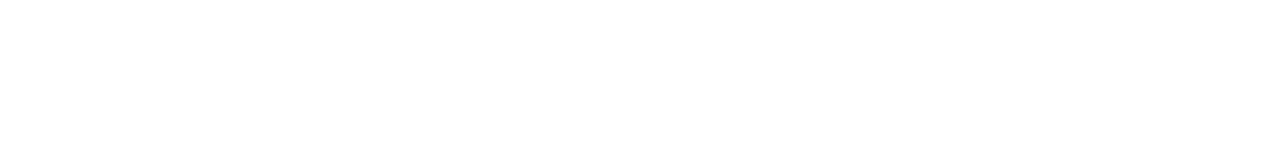
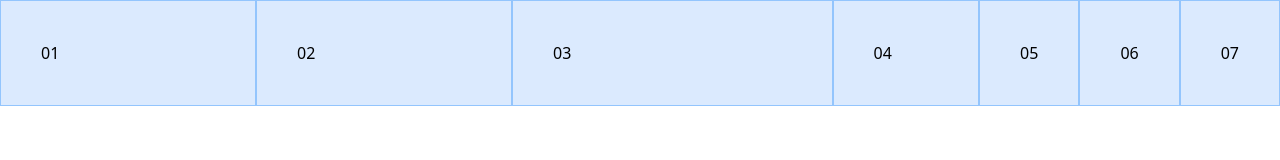
Before and after one commit to NguyenSon2310/Tailwind-CSS-From-Scratch, a plain HTML site: page 13-flex/index.html in a window 1280 px wide. Drawn offline with nearby package versions, Linux system fonts and the light colour scheme.

Commit message:
19. Flexbox

```diff
--- a/13-flex/index.html
+++ b/13-flex/index.html
@@ -1,5 +1,6 @@
 <!DOCTYPE html>
 <html lang="en">
+
 <head>
   <meta charset="UTF-8" />
   <meta http-equiv="X-UA-Compatible" content="IE=edge" />
@@ -7,13 +8,42 @@
   <script src="https://cdn.tailwindcss.com"></script>
   <title>Flex</title>
 </head>
+
 <body>
   <!-- Flex and alignment -->
+  <!-- <div class="flex flex-wrap items-center justify-between h-72 w-full bg-gray-100">
+    <div class="p-10 border border-blue-300 bg-blue-100">01</div>
+    <div class="p-10 border border-blue-300 bg-blue-100">02</div>
+    <div class="p-10 border border-blue-300 bg-blue-100">03</div>
+    <div class="p-10 border border-blue-300 bg-blue-100">04</div>
+    <div class="p-10 border border-blue-300 bg-blue-100">04</div>
+    <div class="p-10 border border-blue-300 bg-blue-100">04</div>
+    <div class="p-10 border border-blue-300 bg-blue-100">04</div>
+    <div class="p-10 border border-blue-300 bg-blue-100">04</div>
+    <div class="p-10 border border-blue-300 bg-blue-100">04</div>
+  </div> -->
 
   <!-- Flex Column, Gap and Order -->
+  <!-- <div class="flex flex-col gap-4 items-center justify-between h-72 w-full bg-gray-100">
+    <div class="order-3 p-10 border border-blue-300 bg-blue-100">01</div>
+    <div class="order-2 p-10 border border-blue-300 bg-blue-100">02</div>
+    <div class="order-4 p-10 border border-blue-300 bg-blue-100">03</div>
+    <div class="order-1 p-10 border border-blue-300 bg-blue-100">04</div>
+  </div> -->
 
   <!-- Grow and shrink -->
+  <div class="flex w-full bg-gray-100">
+    <div class="flex-initial w-64 p-10 border border-blue-300 bg-blue-100">01</div>
+    <div class="flex-none w-64 p-10 border border-blue-300 bg-blue-100">02</div>
+    <div class="flex-auto w-64 p-10 border border-blue-300 bg-blue-100">03</div>
+    <div class="flex-1 w-64 p-10 border border-blue-300 bg-blue-100">04</div>
+    <div class="p-10 border border-blue-300 bg-blue-100">05</div>
+    <div class="p-10 border border-blue-300 bg-blue-100">06</div>
+    <div class="p-10 border border-blue-300 bg-blue-100">07</div>
+  </div>
+
 </body>
+
 </html>
 
 <!-- Justify Content
```
Lines whose indentation alone changed are shown as unchanged.
